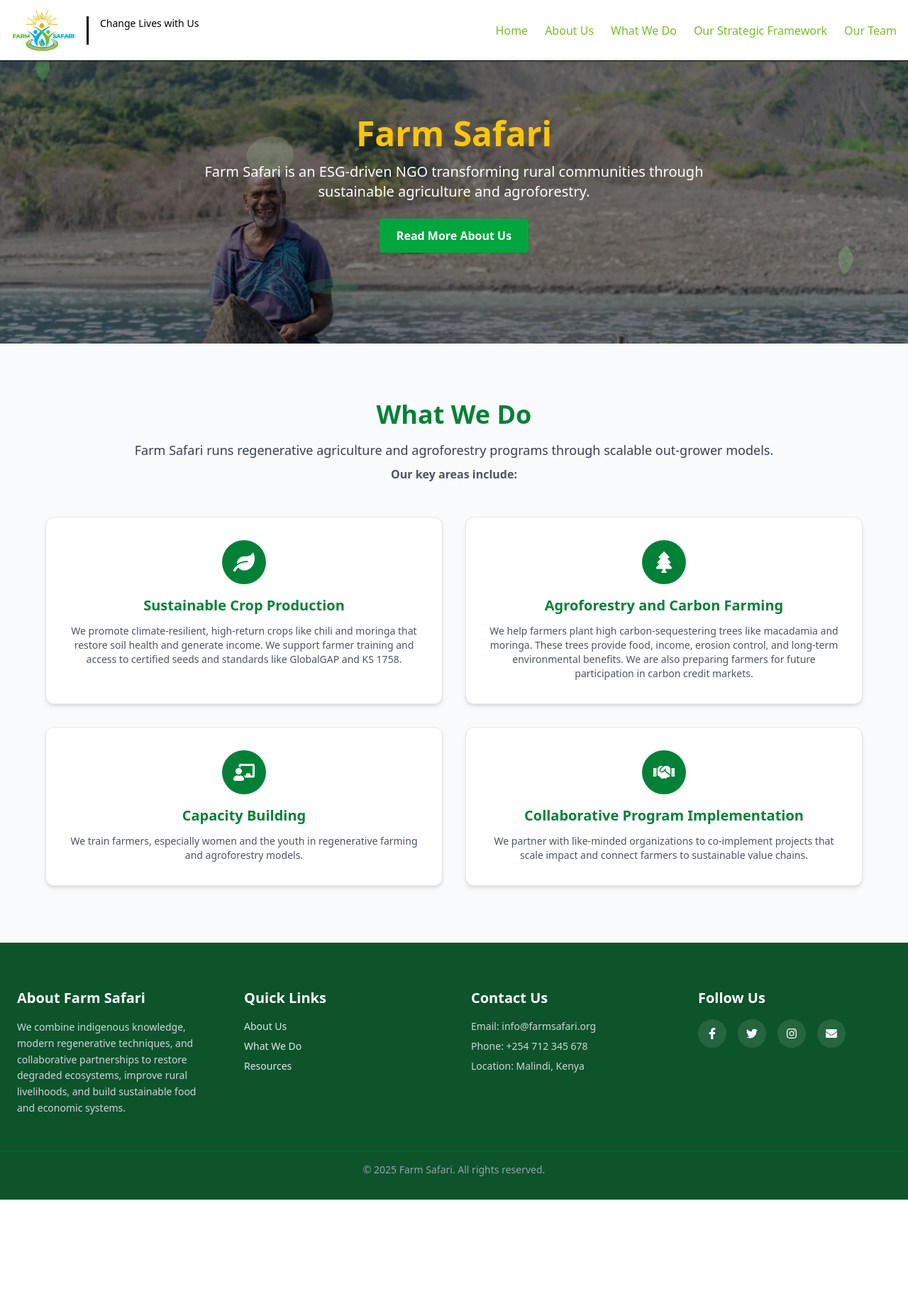
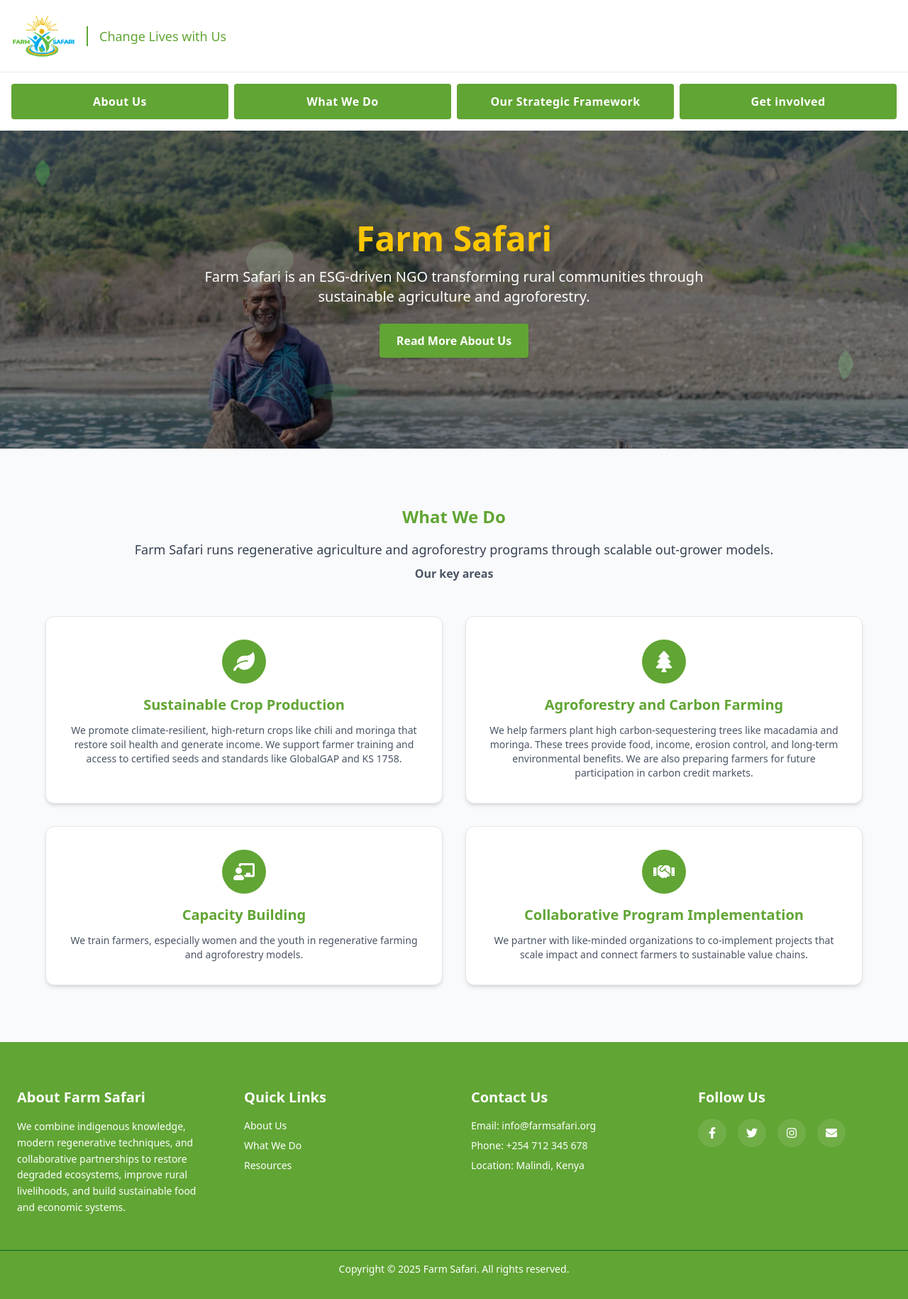
Before and after one commit to Ronald-pro/farm-safari, a Next.js app: page / in a window 1280 px wide. Shown: the whole page at 71% size. Before the commit the page ends 1690 px from the top, so only its background shows below. Built offline with nearby package versions, Linux system fonts and the light colour scheme.

Commit message:
revamp changes towards org colors

```diff
--- a/src/app/globals.css
+++ b/src/app/globals.css
@@ -25,10 +25,11 @@
 @layer base {
   body {
     font-family: var(--font-sans);
-    background-color: var(--colors-darkgreen);
-    color: var(--colors-darkgreen);
+    background-color: #4B713D; /* Oxfam dark green */
+    color: #4B713D; /* or another readable color if needed */
   }
 }
+
 
 html {
   scroll-behavior: smooth;
--- a/src/app/layout.tsx
+++ b/src/app/layout.tsx
@@ -7,7 +7,6 @@
   return (
     <html lang="en">
       <body className="flex flex-col min-h-screen">
-        <TopBar />
         <Navbar />
         <main className="flex-grow">{children}</main>
         <Footer />
--- a/src/components/AboutUsSection.tsx
+++ b/src/components/AboutUsSection.tsx
@@ -20,7 +20,7 @@
     <section className="py-6 bg-white even:bg-gray-50">
       <div className={`max-w-6xl mx-auto grid grid-cols-1 md:grid-cols-2 gap-8 items-center px-6 ${imgLeft ? 'md:grid-flow-row-dense' : ''}`}>
         <div>
-          <h2 className="text-2xl font-extrabold text-green-800 mb-4">{title}</h2>
+          <h2 className="text-2xl font-extrabold text-[#61A534] mb-4">{title}</h2>
           <p className="text-lg text-gray-700 mb-6 leading-relaxed">{description}</p>
         </div>
         <div>
--- a/src/components/Footer.tsx
+++ b/src/components/Footer.tsx
@@ -1,30 +1,52 @@
 import Link from "next/link";
-import { FaFacebookF, FaTwitter, FaInstagram, FaEnvelope } from "react-icons/fa";
+import {
+	FaFacebookF,
+	FaTwitter,
+	FaInstagram,
+	FaEnvelope
+} from "react-icons/fa";
 
 export default function Footer() {
 	return (
-    <footer className="bg-green-900 text-white pt-16 pb-8">
+		<footer className="bg-[#61A534] text-white pt-16 pb-8">
 			<div className="max-w-7xl mx-auto px-6 grid grid-cols-1 sm:grid-cols-2 md:grid-cols-4 gap-12">
 				{/* About */}
 				<div>
 					<h3 className="text-xl font-semibold mb-4">About Farm Safari</h3>
-          <p className="text-sm text-gray-300 leading-relaxed">
-            We combine indigenous knowledge, modern regenerative techniques, and collaborative partnerships to restore degraded ecosystems, improve rural livelihoods, and build sustainable food and economic systems.
+					<p className="text-sm text-300 leading-relaxed">
+						We combine indigenous knowledge, modern regenerative techniques, and
+						collaborative partnerships to restore degraded ecosystems, improve
+						rural livelihoods, and build sustainable food and economic systems.
 					</p>
 				</div>
 
 				{/* Quick Links */}
 				<div>
 					<h3 className="text-xl font-semibold mb-4">Quick Links</h3>
-          <ul className="space-y-2 text-sm text-gray-200">
+					<ul className="space-y-2 text-sm text-200">
 						<li>
-              <Link href="/about" className="hover:text-green-300 transition duration-200">About Us</Link>
+							<Link
+								href="/about"
+								className="hover:text-300 transition duration-200"
+							>
+								About Us
+							</Link>
 						</li>
 						<li>
-              <Link href="/what-we-do" className="hover:text-green-300 transition duration-200">What We Do</Link>
+							<Link
+								href="/what-we-do"
+								className="hover:text-300 transition duration-200"
+							>
+								What We Do
+							</Link>
 						</li>
 						<li>
-              <Link href="#" className="hover:text-green-300 transition duration-200">Resources</Link>
+							<Link
+								href="#"
+								className="hover:text-300 transition duration-200"
+							>
+								Resources
+							</Link>
 						</li>
 					</ul>
 				</div>
@@ -32,9 +54,25 @@
 				{/* Contact */}
 				<div>
 					<h3 className="text-xl font-semibold mb-4">Contact Us</h3>
-          <ul className="text-sm space-y-2 text-gray-300">
-            <li>Email: <a href="mailto:info@farmsafari.org" className="hover:text-green-300 transition">info@farmsafari.org</a></li>
-            <li>Phone: <a href="tel:+254712345678" className="hover:text-green-300 transition">+254 712 345 678</a></li>
+					<ul className="text-sm space-y-2 text-300">
+						<li>
+							Email:{" "}
+							<a
+								href="mailto:info@farmsafari.org"
+								className="hover:text-green-300 transition"
+							>
+								info@farmsafari.org
+							</a>
+						</li>
+						<li>
+							Phone:{" "}
+							<a
+								href="tel:+254712345678"
+								className="hover:text-green-300 transition"
+							>
+								+254 712 345 678
+							</a>
+						</li>
 						<li>Location: Malindi, Kenya</li>
 					</ul>
 				</div>
@@ -43,16 +81,34 @@
 				<div>
 					<h3 className="text-xl font-semibold mb-4">Follow Us</h3>
 					<div className="flex gap-4">
-            <a href="https://facebook.com" target="_blank" rel="noopener noreferrer" className="bg-white/10 hover:bg-green-700 p-3 rounded-full transition">
+						<a
+							href="https://facebook.com"
+							target="_blank"
+							rel="noopener noreferrer"
+							className="bg-white/10 hover:bg-green-700 p-3 rounded-full transition"
+						>
 							<FaFacebookF className="text-white" />
 						</a>
-            <a href="https://twitter.com" target="_blank" rel="noopener noreferrer" className="bg-white/10 hover:bg-green-700 p-3 rounded-full transition">
+						<a
+							href="https://x.com"
+							target="_blank"
+							rel="noopener noreferrer"
+							className="bg-white/10 hover:bg-green-700 p-3 rounded-full transition"
+						>
 							<FaTwitter className="text-white" />
 						</a>
-            <a href="https://instagram.com" target="_blank" rel="noopener noreferrer" className="bg-white/10 hover:bg-green-700 p-3 rounded-full transition">
+						<a
+							href="https://instagram.com"
+							target="_blank"
+							rel="noopener noreferrer"
+							className="bg-white/10 hover:bg-green-700 p-3 rounded-full transition"
+						>
 							<FaInstagram className="text-white" />
 						</a>
-            <a href="mailto:info@farmsafari.org" className="bg-white/10 hover:bg-green-700 p-3 rounded-full transition">
+						<a
+							href="mailto:info@farmsafari.org"
+							className="bg-white/10 hover:bg-green-700 p-3 rounded-full transition"
+						>
 							<FaEnvelope className="text-white" />
 						</a>
 					</div>
@@ -60,8 +116,8 @@
 			</div>
 
 			{/* Bottom Bar */}
-      <div className="mt-12 border-t border-green-800 pt-4 text-center text-sm text-gray-400">
-        © {new Date().getFullYear()} Farm Safari. All rights reserved.
+			<div className="mt-12 border-t border-green-800 pt-4 text-center text-sm text-400">
+				Copyright © {new Date().getFullYear()} Farm Safari. All rights reserved.
 			</div>
 		</footer>
 	);
--- a/src/components/Main.tsx
+++ b/src/components/Main.tsx
@@ -91,7 +91,7 @@
 				>
 					<Link
 						href="/about"
-						className="inline-block bg-green-600 text-white font-semibold py-3 px-6 rounded shadow hover:bg-green-700 transition"
+						className="inline-block bg-[#61A534] text-white font-semibold py-3 px-6 rounded shadow hover:bg-blue-400 transition"
 					>
 						Read More About Us
 					</Link>
--- a/src/components/Navbar.tsx
+++ b/src/components/Navbar.tsx
@@ -1,107 +1,130 @@
 "use client";
-import { useState, useEffect } from "react";
+import { useState } from "react";
 import Image from "next/image";
 import Link from "next/link";
+import { FaSearch } from "react-icons/fa";
 import { HiOutlineMenu, HiX } from "react-icons/hi";
 
 export default function Navbar() {
-	const [open, setOpen] = useState(false);
-	//const [dropdownOpen, setDropdownOpen] = useState(false);
-	const [activeSection, setActiveSection] = useState<string | null>(null);
+	const [query, setQuery] = useState("");
+	const [mobileOpen, setMobileOpen] = useState(false);
 
 	const menuItems = [
-		{ text: "Home", href: "/" },
 		{ text: "About Us", href: "/about" },
 		{ text: "What We Do", href: "/what-we-do" },
 		{ text: "Our Strategic Framework", href: "/strategy-approach" },
-		{ text: "Our Team", href: "#" }
+		{ text: "Get involved", href: "#" }
 	];
 
-	useEffect(() => {
-		const sections = document.querySelectorAll("section[id]");
-
-		const observer = new IntersectionObserver(
-			(entries) => {
-				entries.forEach((entry) => {
-					if (entry.isIntersecting) {
-						setActiveSection(entry.target.id);
-					}
-				});
-			},
-			{ threshold: 0.6 }
-		);
-
-		sections.forEach((section) => observer.observe(section));
-		return () => sections.forEach((section) => observer.unobserve(section));
-	}, []);
-
-	// const scrollToSection = (id: string) => {
-	// 	const section = document.getElementById(id);
-	// 	if (section) {
-	// 		section.scrollIntoView({ behavior: "smooth" });
-	// 		setOpen(false); // close mobile menu
-	// 	}
-	// };
-
 	return (
-		<nav className="fixed top-0 left-0 w-full bg-white shadow border-b border-[var(--colors-lightgreen)] z-50">
-			<div className="max-w-7xl mx-auto flex justify-between items-center px-4 py-3">
+		<header className="w-full z-50">
+			{/* Logo + tagline row */}
+			<div className="bg-white py-5 border-b border-gray-200">
+				<div className="max-w-7xl mx-auto flex items-center justify-between px-4">
 					<div className="flex items-center space-x-4">
-					<Image src="/logo.png" alt="Logo" width={90} height={90} />
-					<div className="hidden sm:block h-10 border-l-3 border-[var(--colors-green)] pl-4">
-						<p className="text-sm text-[var(--colors-green)]">
+						<Link href="/" title="Home">
+							<Image
+								className="cursor-pointer"
+								src="/logo.png"
+								alt="Logo"
+								width={90}
+								height={90}
+							/>
+						</Link>
+						<div
+							className="hidden sm:block pl-4"
+							style={{ borderLeft: "2px solid #61A534" }}
+						>
+							<p className="text-lg font-medium" style={{ color: "#61A534" }}>
 								Change Lives with Us
 							</p>
 						</div>
 					</div>
 
-				{/* Desktop Menu */}
-				<div className="hidden md:flex items-center space-x-6">
+					{/* <div
+						className="max-w-7xl mx-auto flex justify-end items-center px-4 py-2 text-sm"
+						style={{ color: "#61A534" }}
+					>
+						<Link href="/contact" className="hover:underline">
+							Contact us
+						</Link>
+					</div> */}
+
+					{/* Mobile menu toggle */}
+					<button
+						onClick={() => setMobileOpen(!mobileOpen)}
+						className="md:hidden text-3xl"
+						style={{ color: "#61A534" }}
+					>
+						{mobileOpen ? <HiX /> : <HiOutlineMenu />}
+					</button>
+				</div>
+			</div>
+
+			{/* Desktop menu */}
+			<nav className="bg-white">
+				<div className="max-w-7xl mx-auto px-4">
+					<div className="hidden md:grid grid-cols-4 gap-2 py-4">
 						{menuItems.map((item) => (
 							<Link
 								key={item.text}
 								href={item.href}
-							className={`text-[var(--oxfam-green)] hover:underline ${
-								activeSection === item.href.replace("#", "")
-									? "font-bold underline"
-									: ""
-							}`}
+								className="text-white w-full h-[50px] flex items-center justify-center rounded text-base font-semibold tracking-wide transition-colors"
+								style={{
+									backgroundColor: "#61A534",
+									transition: "background-color 0.2s"
+								}}
+								onMouseEnter={(e) =>
+									(e.currentTarget.style.backgroundColor = "#4f8f29")
+								}
+								onMouseLeave={(e) =>
+									(e.currentTarget.style.backgroundColor = "#61A534")
+								}
 							>
 								{item.text}
 							</Link>
 						))}
 					</div>
 
-				{/* Mobile Menu Toggle */}
-				<div className="md:hidden">
+					{/* Mobile menu */}
+					{mobileOpen && (
+						<div className="flex flex-col items-stretch md:hidden bg-white border-t border-gray-200">
+							{/* Search bar first */}
+							<form
+								onSubmit={(e) => e.preventDefault()}
+								className="flex items-center border rounded overflow-hidden m-4"
+							>
+								<input
+									value={query}
+									onChange={(e) => setQuery(e.target.value)}
+									type="text"
+									placeholder="Search"
+									className="px-3 py-2 text-sm outline-none w-full"
+								/>
 								<button
-						onClick={() => setOpen(!open)}
-						className="text-[var(--colors-green)] text-2xl"
+									className="text-white px-3"
+									style={{ backgroundColor: "#61A534" }}
 								>
-						{open ? <HiX /> : <HiOutlineMenu />}
+									<FaSearch />
 								</button>
-				</div>
-			</div>
+							</form>
 
-			{/* Mobile Menu */}
-			{open && (
-				<div className="md:hidden bg-[var(--colors-lightgreen)] px-4 pb-4 space-y-2">
+							{/* Full-width green menu links */}
 							{menuItems.map((item) => (
 								<Link
 									key={item.text}
 									href={item.href}
-							className={`block text-[var(--colors-green)] py-2 border-b hover:underline ${
-								activeSection === item.href.replace("#", "")
-									? "font-bold underline"
-									: ""
-							}`}
-							onClick={() => setOpen(false)}
+									className="text-white px-6 py-4 text-lg font-semibold border-b border-white"
+									style={{ backgroundColor: "#61A534" }}
+									onClick={() => setMobileOpen(false)}
 								>
 									{item.text}
 								</Link>
 							))}
 						</div>
 					)}
+				</div>
 			</nav>
+		</header>
 	);
 }
--- a/src/components/StrategyAndApproach.tsx
+++ b/src/components/StrategyAndApproach.tsx
@@ -11,7 +11,7 @@
 export default function StrategyAndApproach() {
 	return (
 		<section className="bg-white py-24 px-6">
-			<div className="max-w-7xl mx-auto space-y-24">
+			<div className="max-w-7xl mx-auto space-y-24 ">
 				{/* OUR APPROACH */}
 				<motion.div
 					initial={{ opacity: 0, y: 40 }}
@@ -20,14 +20,14 @@
 					transition={{ duration: 0.6 }}
 					className="text-center max-w-4xl mx-auto"
 				>
-					<h3 className="text-2xl font-bold text-green-700 mb-4">
+					<h3 className="text-2xl font-bold text-[#61A534] mb-4">
 						Our Approach
 					</h3>
 					<p className="text-gray-600 text-lg mb-12">
 						We believe that change grows from the ground up. Our approach is:
 					</p>
 
-					<div className="grid gap-8 md:grid-cols-2">
+					<div className="grid gap-8 md:grid-cols-2 w-full max-w-none">
 						{[
 							{
 								title: "Farmer-Centric",
@@ -54,11 +54,11 @@
 								key={idx}
 								className="flex items-start gap-4 p-6 bg-gray-50 rounded-xl shadow-md hover:shadow-lg transition"
 							>
-								<div className="p-4 bg-green-700 rounded-full flex items-center justify-center">
+								<div className="p-4 bg-[#61A534] rounded-full flex items-center justify-center">
 									{item.icon}
 								</div>
 								<div>
-									<h4 className="text-xl font-semibold text-green-800 mb-1">
+									<h4 className="text-xl font-semibold text-[#61A534] mb-1">
 										{item.title}
 									</h4>
 									<p className="text-gray-600 text-sm">{item.desc}</p>
@@ -76,7 +76,7 @@
 					transition={{ duration: 0.6 }}
 					className="max-w-6xl mx-auto"
 				>
-					<h3 className="text-2xl font-bold text-green-700 text-center mb-4">
+					<h3 className="text-2xl font-bold text-[#61A534] text-center mb-4">
 						Our Strategic Framework
 					</h3>
 					<p className="text-gray-600 text-lg mb-12 text-center">
@@ -91,7 +91,7 @@
 					<div className="grid md:grid-cols-2 gap-8">
 						{/* Category 1: Environment */}
 						<div className="bg-[#f0fdf4] p-6 rounded-xl border-l-4 border-green-600">
-							<h3 className="text-xl font-bold text-green-700 mb-4">
+							<h3 className="text-xl font-bold text-[#61A534] mb-4">
 								Environment
 							</h3>
 							<p className="text-gray-600 text-lg mb-12 text-center">
@@ -130,7 +130,7 @@
 
 						{/* Category 2: Food Security + Nutrition */}
 						<div className="bg-[#ecfdf5] p-6 rounded-xl border-l-4 border-teal-600">
-							<h3 className="text-xl font-bold text-green-700 mb-4">
+							<h3 className="text-xl font-bold text-[#61A534] mb-4">
 								Food Security + Nutrition
 							</h3>
 							<p className="text-gray-600 text-lg mb-12 text-center">
@@ -159,7 +159,7 @@
 
 						{/* Category 3: Social */}
 						<div className="bg-[#fefce8] p-6 rounded-xl border-l-4 border-yellow-600">
-							<h3 className="text-xl font-bold text-green-700 mb-4">Social</h3>
+							<h3 className="text-xl font-bold text-[#61A534] mb-4">Social</h3>
 							<p className="text-gray-600 text-lg mb-12 text-center">
 								Our approach strengthens communities and fosters social
 								equality.
@@ -185,7 +185,7 @@
 
 						{/* Category 4: Economic */}
 						<div className="bg-[#fef2f2] p-6 rounded-xl border-l-4 border-red-500">
-							<h3 className="text-xl font-bold text-green-700 mb-4">
+							<h3 className="text-xl font-bold text-[#61A534] mb-4">
 								Economic
 							</h3>
 							<p className="text-gray-600 text-lg mb-12 text-center">
@@ -215,7 +215,7 @@
 
 					{/* Pillars */}
 					<div className="mt-16">
-						<h3 className="text-3xl font-semibold text-green-700 mb-4 text-center">
+						<h3 className="text-3xl font-semibold text-[#61A534] mb-4 text-center">
 							Our Pillars
 						</h3>
 						<p className="text-gray-600 text-lg mb-12 text-center max-w-4xl mx-auto">
@@ -262,7 +262,7 @@
 								>
 									<div className="flex items-center mb-4 space-x-3">
 										<div className="text-3xl">{pillar.icon}</div>
-										<h4 className="text-xl font-bold text-green-800">
+										<h4 className="text-xl font-bold text-[#61A534]">
 											{pillar.title}
 										</h4>
 									</div>
--- a/src/components/WhatWeDO.tsx
+++ b/src/components/WhatWeDO.tsx
@@ -51,12 +51,12 @@
         transition={{ duration: 0.6 }}
         className="max-w-6xl mx-auto text-center mb-12"
       >
-        <h2 className="text-4xl font-bold text-green-700 mb-4">What We Do</h2>
+        <h2 className="text-2xl font-bold text-[#61A534] mb-4">What We Do</h2>
         <p className="text-gray-700 text-lg">
           Farm Safari runs regenerative agriculture and agroforestry programs
           through scalable out-grower models.
         </p>
-        <p className="text-gray-600 font-semibold mt-2">Our key areas include:</p>
+        <p className="text-gray-600 font-semibold mt-2">Our key areas</p>
       </motion.div>
 
       <div className="grid gap-8 md:grid-cols-2 max-w-6xl mx-auto">
@@ -86,11 +86,11 @@
       className="bg-white rounded-xl border border-gray-200 shadow-md p-8 hover:shadow-lg transition"
     >
       <div className="flex items-center justify-center mb-4">
-        <div className="bg-green-700 text-white p-4 rounded-full text-3xl">
+        <div className="bg-[#61A534] text-white p-4 rounded-full text-3xl">
           {item.icon}
         </div>
       </div>
-      <h3 className="text-xl font-semibold text-green-700 mb-3 text-center">
+      <h3 className="text-xl font-semibold text-[#61A534] mb-3 text-center">
         {item.title}
       </h3>
       <p className="text-gray-600 text-sm text-center">{item.description}</p>
```
Lines whose indentation alone changed are shown as unchanged.
